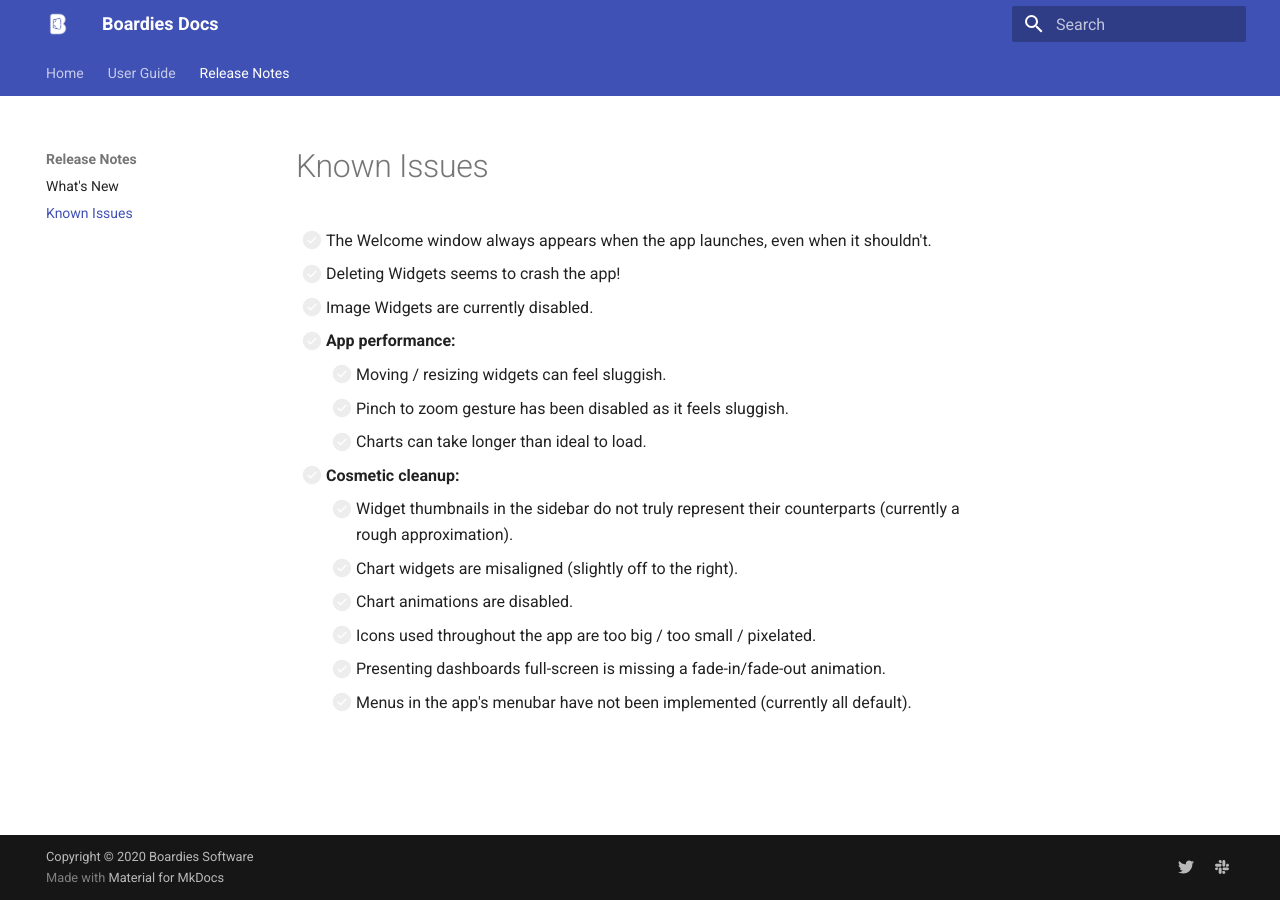
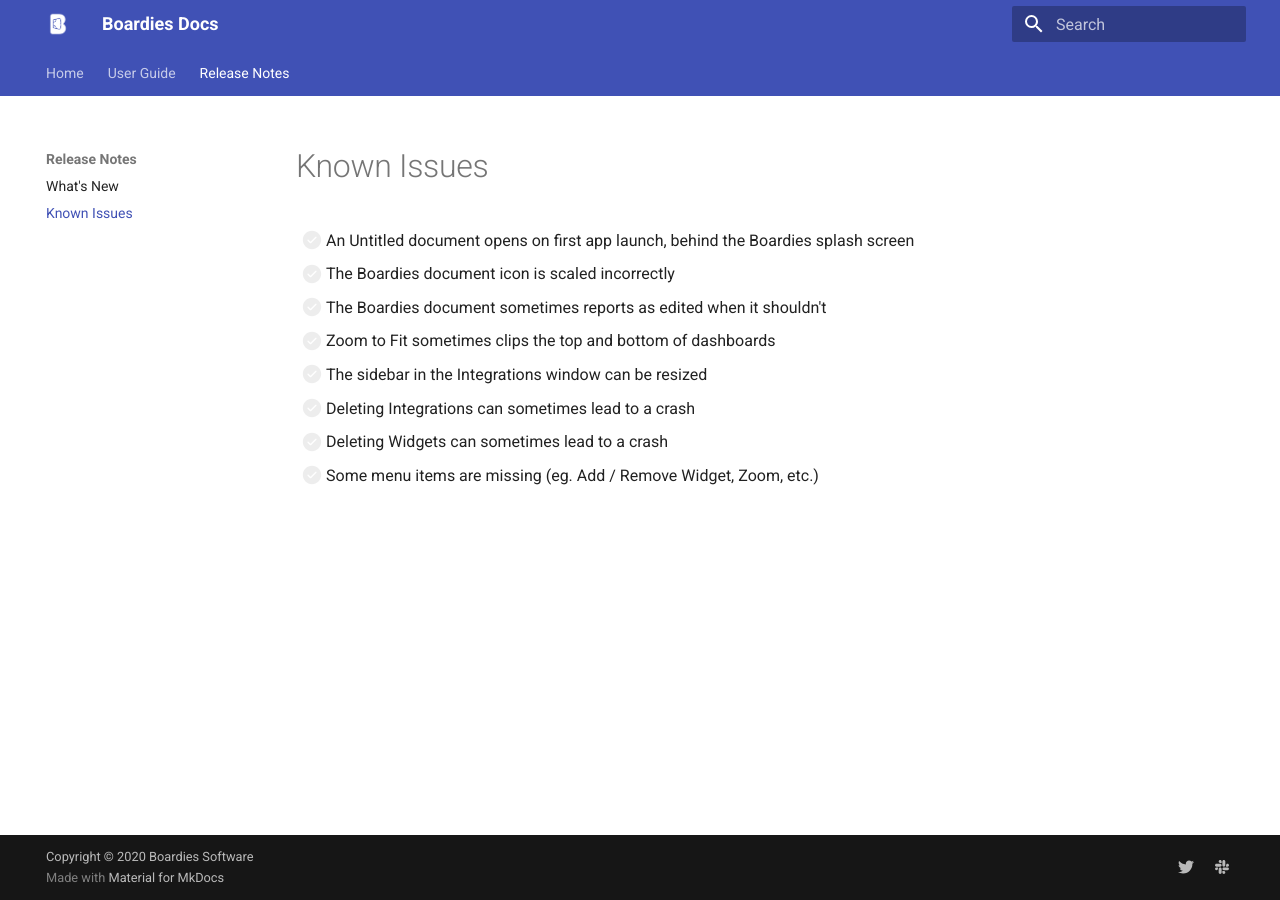
Before and after one commit to ninxsoft/Boardies-Docs, an MkDocs documentation site: the page built from docs/release-notes/known-issues.md, in a window 1280 px wide. Built offline with MkDocs 1.6.1 and Material for MkDocs 9.7.7, drawn with Linux system fonts in a browser that asks for light colours.

Commit message:
Updated known issues and whats new

```diff
--- a/docs/release-notes/known-issues.md
+++ b/docs/release-notes/known-issues.md
@@ -1,16 +1,10 @@
 # Known Issues
 
-*   [ ] The Welcome window always appears when the app launches, even when it shouldn't.
-*   [ ] Deleting Widgets seems to crash the app!
-*   [ ] Image Widgets are currently disabled.
-*   [ ] **App performance:**
-    *   [ ] Moving / resizing widgets can feel sluggish.
-    *   [ ] Pinch to zoom gesture has been disabled as it feels sluggish.
-    *   [ ] Charts can take longer than ideal to load.
-*   [ ] **Cosmetic cleanup:**
-    *   [ ] Widget thumbnails in the sidebar do not truly represent their counterparts (currently a rough approximation).
-    *   [ ] Chart widgets are misaligned (slightly off to the right).
-    *   [ ] Chart animations are disabled.
-    *   [ ] Icons used throughout the app are too big / too small / pixelated.
-    *   [ ] Presenting dashboards full-screen is missing a fade-in/fade-out animation.
-    *   [ ] Menus in the app's menubar have not been implemented (currently all default).
+*   [ ] An Untitled document opens on first app launch, behind the Boardies splash screen
+*   [ ] The Boardies document icon is scaled incorrectly
+*   [ ] The Boardies document sometimes reports as edited when it shouldn't
+*   [ ] Zoom to Fit sometimes clips the top and bottom of dashboards
+*   [ ] The sidebar in the Integrations window can be resized
+*   [ ] Deleting Integrations can sometimes lead to a crash
+*   [ ] Deleting Widgets can sometimes lead to a crash
+*   [ ] Some menu items are missing (eg. Add / Remove Widget, Zoom, etc.)
```
Also changed, not shown: docs/release-notes/whats-new.md (+21 -6 lines).
